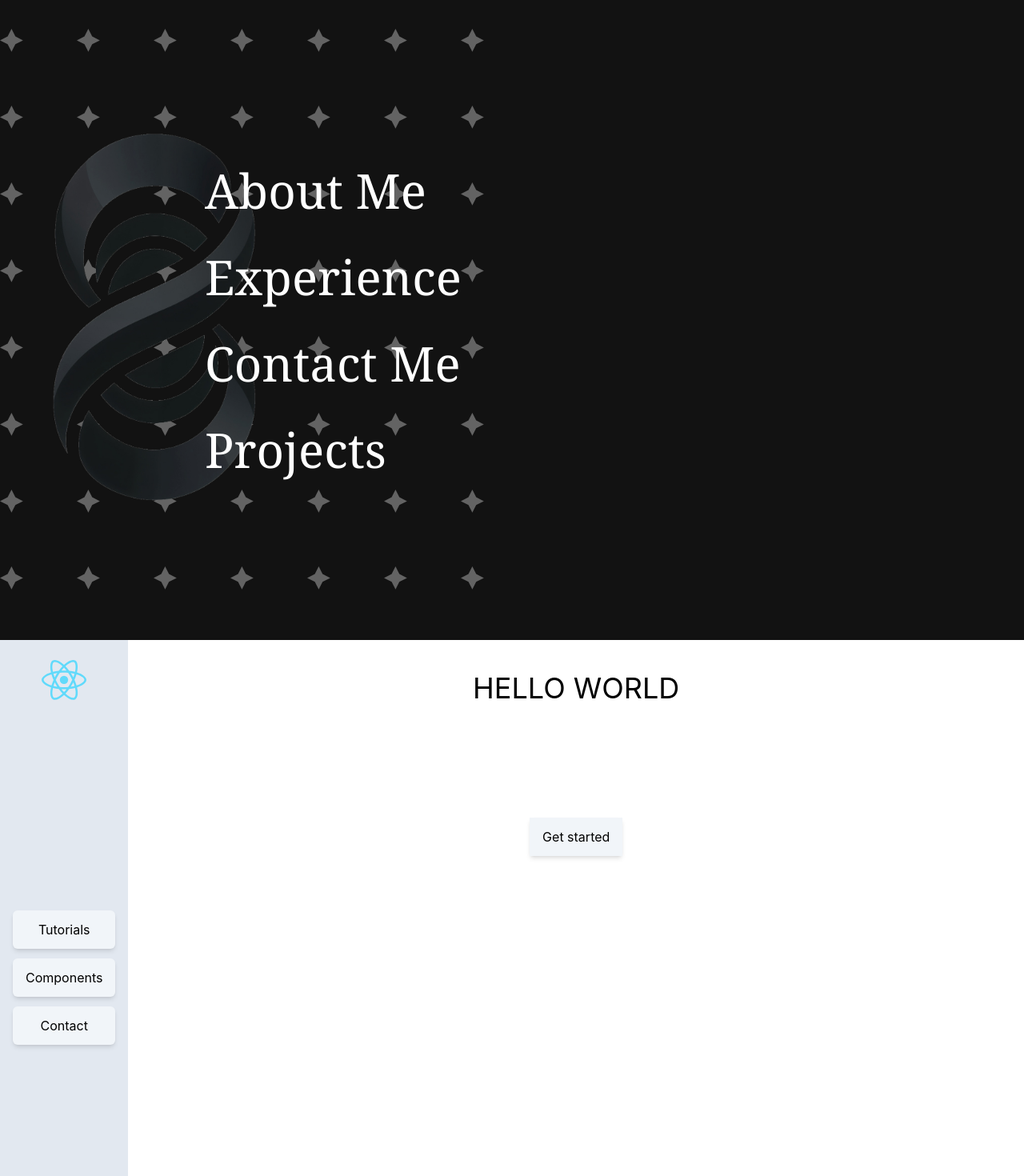
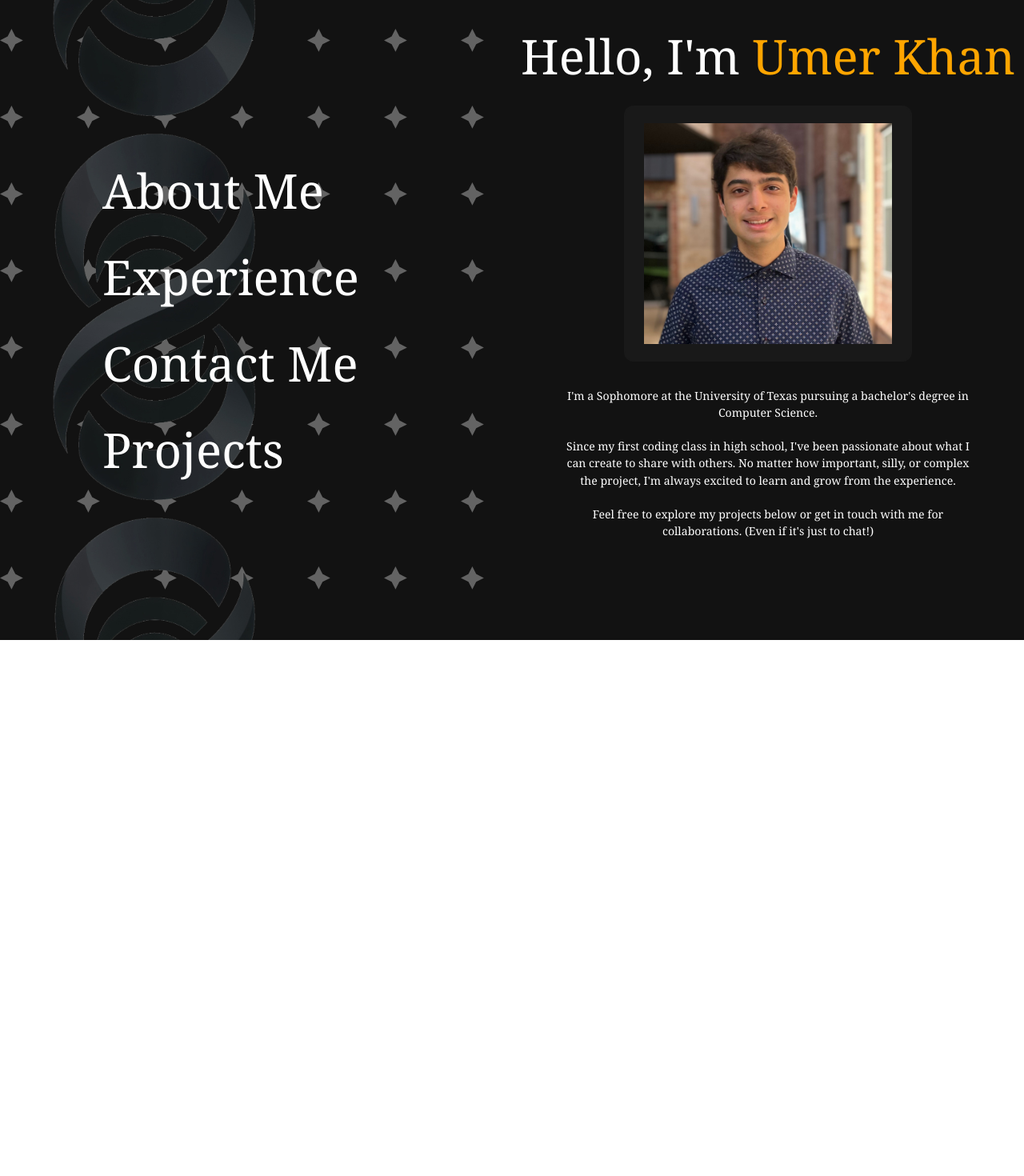
Before and after one commit to Umer-K-PersonOOO/Umer-K-PersonOOO, a React (Create React App) app in the folder app/: page / in a window 1280 px wide. Shown: the top 1470 px of the page at 80% size. After the commit the page ends 800 px from the top, so only its background shows below. Built offline with nearby package versions, Linux system fonts and the light colour scheme.

Commit message:
Second Wave

```diff
--- a/app/package.json
+++ b/app/package.json
@@ -1,6 +1,7 @@
 {
   "name": "app",
   "version": "0.1.0",
+  "homepage": "https://umer-k-personooo.github.io/",
   "private": true,
   "dependencies": {
     "@craco/craco": "^7.1.0",
@@ -20,6 +21,8 @@
   "scripts": {
     "start": "react-scripts start",
     "build": "react-scripts build",
+    "predeploy": "npm run build",
+    "deploy": "gh-pages -d build",
     "test": "react-scripts test",
     "eject": "react-scripts eject"
   },
--- /dev/null
+++ b/app/src/AboutSide.css
@@ -0,0 +1,46 @@
+:root {
+    --card-color: rgb(25, 25, 25);
+  }
+
+  #card {
+    background-color: var(--card-color);
+    border-radius: 0.75em;
+    cursor: pointer;
+    height: 40vh;
+    width: 45vh;
+    position: relative;
+  }
+
+  #card:hover:before {
+    opacity: 1;
+  }
+
+  #card:before {
+    background: linear-gradient(
+      -45deg,
+      transparent 5%,
+      rgb(255, 165, 0) 50%, /* Change this color later */
+      transparent 99%
+    );
+    border-radius: inherit;
+    content: "";
+    inset: 0px;
+    opacity: 0;
+    position: absolute;
+    transition: opacity 800ms;
+    z-index: 0;
+  }
+
+  #card-content {
+    background-color: var(--card-color);
+    border-radius: inherit;
+    display: grid;
+    inset: 1px;
+    padding: 1em;
+    position: absolute;
+  }
+
+  #imgd {
+    place-self: center;
+    transition: transform 250ms, opacity 250ms;
+  }
--- /dev/null
+++ b/app/src/AboutSide.tsx
@@ -0,0 +1,44 @@
+import React from "react";
+import "./AboutSide.css";
+
+function AboutSide() {
+  return (
+    <div className="h-full w-full flex flex-col  items-center gap-8">
+          <div className="text-6xl font-serif">
+            Hello, I'm <span className="text-[#FFA500]">Umer Khan</span>
+          </div>
+
+          <div id="cards">
+            <div id="card">
+              <div id="card-content">
+                <img src=".\headshot.jpg" id="imgd" className="w-[95%]"></img>
+              </div>
+            </div>
+          </div>
+
+          <div
+            id="about-me"
+            className="w-[80%] text-center text-[1.1vw] "
+          >
+            <p>
+              I'm a Sophomore at the University of Texas pursuing a bachelor's
+              degree in Computer Science.
+            </p>
+            <br />
+            <p>
+              Since my first coding class in high school, I've been passionate
+              about what I can create to share with others. No matter how
+              important, silly, or complex the project, I'm always excited to
+              learn and grow from the experience.
+            </p>
+            <br />
+            <p>
+              Feel free to explore my projects below or get in touch with me for
+              collaborations. (Even if it's just to chat!)
+            </p>
+          </div>
+        </div>
+  );
+}
+
+export default AboutSide;
--- a/app/src/App.tsx
+++ b/app/src/App.tsx
@@ -1,34 +1,11 @@
 import React from "react";
-import logo from "./logo.svg";
 
 function App() {
   return (
     <div className="w-full h-screen flex flex-cols text-center">
-      <div className="w-1/8 bg-slate-200 h-full p-4 hidden md:flex flex-col">
-        <div className="px-4">
-          <img src={logo} />
-        </div>
-        <div className="justify-stretch py-5 grid grid-cols-1 gap-3 my-auto">
-          <div className="bg-slate-100 shadow-md rounded-md px-4 py-3">
-            Tutorials
-          </div>
-          <div className="bg-slate-100 shadow-md rounded-md px-4 py-3">
-            Components
-          </div>
-          <div className="bg-slate-100 shadow-md rounded-md px-4 py-3">
-            Contact
-          </div>
-        </div>
-        <div>FOOTER</div>
+      <div className="w-1/2 bg-slate-200">
       </div>
-      <div className="grid grid-cols-1 gap-3 w-1/2 mx-auto h-1/2">
-        <div className="text-4xl pt-10">HELLO WORLD</div>
-        <div className="block">
-          <button className="bg-slate-100 shadow-md px-4 py-3">
-            {" "}
-            Get started
-          </button>
-        </div>
+      <div className=" w-1/2 ">
       </div>
     </div>
   );
--- a/app/src/NavigationPage.css
+++ b/app/src/NavigationPage.css
@@ -1,5 +1,5 @@
 #link-container {
-  margin: clamp(1rem, 20vw, 30vw);
+  margin: clamp(1rem, 10vw, 20vw);
 }
 
 #circle-tile {
@@ -26,36 +26,36 @@ body:has(#link-container:hover) #circle-tile {
 }
 
 body:has(#links-about:hover) #circle-tile {
-  background-position: 0% 10%;
+  background-position: 0% 7%;
 }
 
 body:has(#links-exp:hover) #circle-tile {
-  background-position: 0% 20%;
+  background-position: 0% 23%;
 }
 
 body:has(#links-contact:hover) #circle-tile {
-  background-position: 0% 30%;
+  background-position: 0% 39%;
 }
 
 body:has(#links-proj:hover) #circle-tile {
-  background-position: 0% 40%;
+  background-position: 0% 55%;
 }
 
 /*  */
 
 body:has(#links-about:hover) #background-image {
-  background-position-y: 10%;
+  background-position-y: -30%;
 }
 
 body:has(#links-exp:hover) #background-image {
-  background-position-y: 35%;
+  background-position-y: 90%;
 
 }
 
 body:has(#links-contact:hover) #background-image {
-  background-position-y: 55%;
+  background-position-y: 210%;
 }
 
 body:has(#links-proj:hover) #background-image {
-  background-position-y: 75%;
+  background-position-y: 330%;
 }
--- a/app/src/NavigationPage.tsx
+++ b/app/src/NavigationPage.tsx
@@ -1,21 +1,24 @@
 import React from "react";
 // NavigationPage is a component that displays heft links to parts of the page
 import "./NavigationPage.css";
+import AboutSide from "./AboutSide";
 
 function NavigationPage() {
   return (
-    <div className="relative h-screen bg-fallback text-white font-serif">
-      <div className="relative z-10 flex items-center h-full ">
+    <div className="relative h-screen bg-fallback text-white font-serif flex ">
+      <div className="w-1/2 ">
+        <div className="relative z-10 flex items-center h-full w-1/2 ">
           <div
             id="link-container"
-          className="group text-6xl flex flex-col "
+            className="group text-6xl flex flex-col min-w-[400px] w-[50%]"
           >
-
             <button
               // href="/"
               id="links-about"
               className="group-hover:opacity-30 group-hover:hover:opacity-100 transition-opacity py-6 text-left"
-          >About Me</button>
+            >
+              About Me
+            </button>
             <button
               // href="/"
               id="links-exp"
@@ -37,7 +40,6 @@ function NavigationPage() {
             >
               Projects
             </a>
-
           </div>
         </div>
         <div
@@ -46,11 +48,20 @@ function NavigationPage() {
         ></div>
         <div
           className="absolute inset-0 z-1 w-[30%] h-full bg-cover bg-center"
-        style={{ backgroundImage: `url('/pfptransparent.png')`, backgroundSize: "70%", backgroundRepeat: 'no-repeat'}}
+          style={{
+            backgroundImage: `url('/pfptransparent.png')`,
+            backgroundSize: "70%",
+            backgroundRepeat: "repeat-y",
+          }}
           id="background-image"
+        ></div>
+      </div>
 
-      ></div>
+      <div className="h-full w-1/2 py-10">
+        {/* Put personal info about me */}
+        <AboutSide />
 
+      </div>
     </div>
   );
 }
--- a/app/src/index.tsx
+++ b/app/src/index.tsx
@@ -11,7 +11,7 @@ const root = ReactDOM.createRoot(
 root.render(
   <React.StrictMode>
     <NavigationPage />
-    <App />
+    {/* <App /> */}
   </React.StrictMode>
 );
 
```
Also changed, not shown: app/public/headshot.jpg (added). Lines whose indentation alone changed are shown as unchanged.
